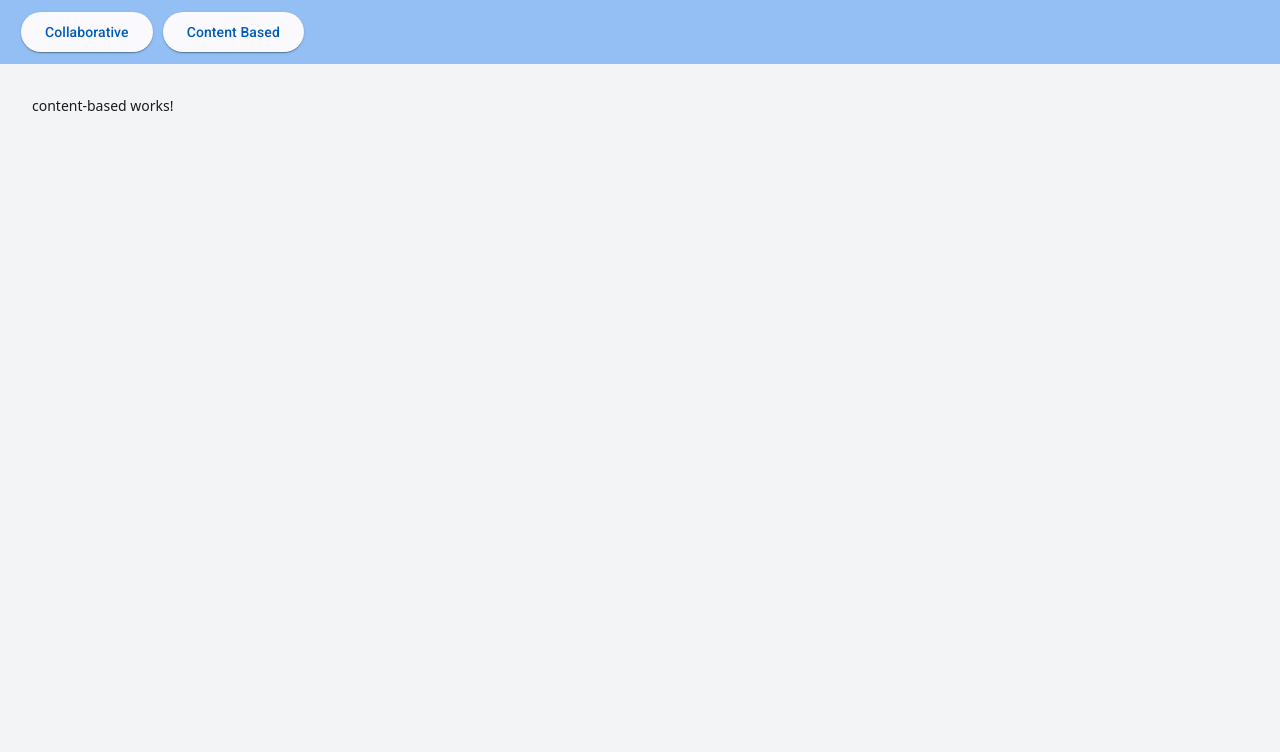
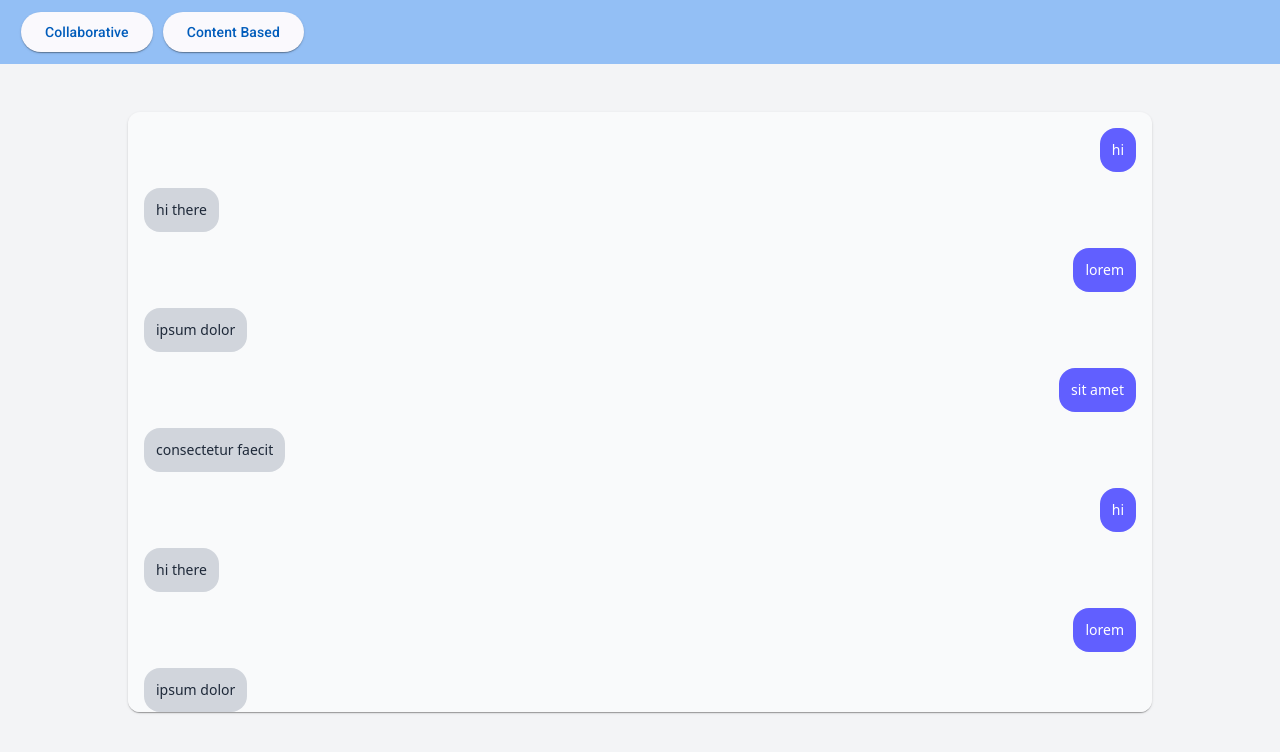
Before and after one commit to DarkoCokic72/diplomski, an Angular app in the folder movies-front-app/: page /content-based in a window 1280 px wide. Shown: the top 752 px of the page. Built offline with nearby package versions, Linux system fonts and the light colour scheme.

Commit message:
prototype for content based front page

```diff
--- a/movies-front-app/src/app/components/content-based/content-based.html
+++ b/movies-front-app/src/app/components/content-based/content-based.html
@@ -1 +1,16 @@
-<p>content-based works!</p>
+<div class="flex flex-col items-center justify-center  bg-gray-100 p-4 font-sans antialiased">
+    <mat-card class="w-full max-w-5xl  shadow-xl overflow-hidden flex flex-col h-[75vh]">
+        <mat-card-content class="flex-grow overflow-y-auto p-4 space-y-4 bg-gray-50">
+            @for(message of messages; track message){
+            <div class="flex flex-col w-full">
+                <!-- Container for the message bubble -->
+                <div class="rounded-2xl p-3 max-w-[85%] sm:max-w-[75%]"
+                    [class]="isUserMessage(message) ? 'bg-indigo-500 text-white self-end' : 'bg-gray-300 text-gray-800 self-start'">
+                    <div>{{ message.content }}</div>
+                </div>
+            </div>
+            }
+        </mat-card-content>
+    </mat-card>
+
+</div>
--- a/movies-front-app/src/app/components/content-based/content-based.ts
+++ b/movies-front-app/src/app/components/content-based/content-based.ts
@@ -1,11 +1,83 @@
+import { CommonModule } from '@angular/common';
 import { Component } from '@angular/core';
+import { ReactiveFormsModule } from '@angular/forms';
+import { MatButtonModule } from '@angular/material/button';
+import { MatCardModule } from '@angular/material/card';
+import { MatChipsModule } from '@angular/material/chips';
+import { MatFormFieldModule } from '@angular/material/form-field';
+import { MatInputModule } from '@angular/material/input';
+import { MatProgressSpinnerModule } from '@angular/material/progress-spinner';
+
+const MODULES = [
+	MatCardModule,
+	MatChipsModule,
+	CommonModule,
+	ReactiveFormsModule,
+	MatFormFieldModule,
+	MatInputModule,
+	MatButtonModule,
+	MatProgressSpinnerModule
+]
 
 @Component({
   selector: 'content-based',
-  imports: [],
+  imports: [...MODULES],
   templateUrl: './content-based.html',
   styleUrl: './content-based.css'
 })
 export class ContentBasedComponent {
+  messages: any[] = [
+    {
+      "messageType": "user",
+      "content": "hi"
+    },
+    {
+      "messageType": "system",
+      "content": "hi there"
+    },
+    {
+      "messageType": "user",
+      "content": "lorem"
+    },
+    {
+      "messageType": "system",
+      "content": "ipsum dolor"
+    },
+    {
+      "messageType": "user",
+      "content": "sit amet"
+    },
+    {
+      "messageType": "system",
+      "content": "consectetur faecit"
+    },
+        {
+      "messageType": "user",
+      "content": "hi"
+    },
+    {
+      "messageType": "system",
+      "content": "hi there"
+    },
+    {
+      "messageType": "user",
+      "content": "lorem"
+    },
+    {
+      "messageType": "system",
+      "content": "ipsum dolor"
+    },
+    {
+      "messageType": "user",
+      "content": "sit amet"
+    },
+    {
+      "messageType": "system",
+      "content": "This is a very very very long message that i am about to send. You can't even imagine how long this message will be."
+    },
+  ];
 
+  isUserMessage(message: any){
+    return message.messageType === 'user'
+  }
 }
```
Also changed, not shown: 1 other file (tests, documents, lock files or other folders).
